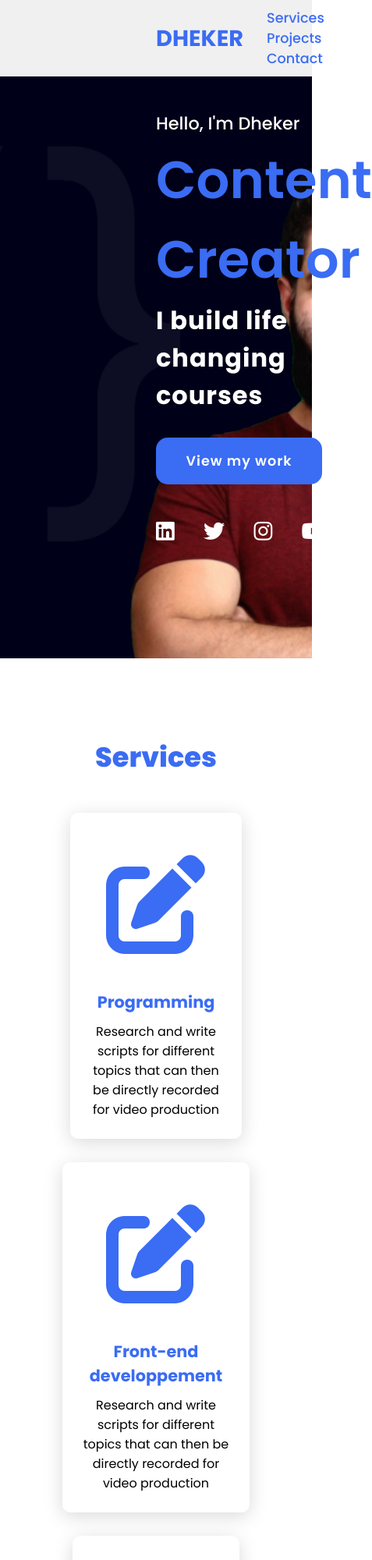
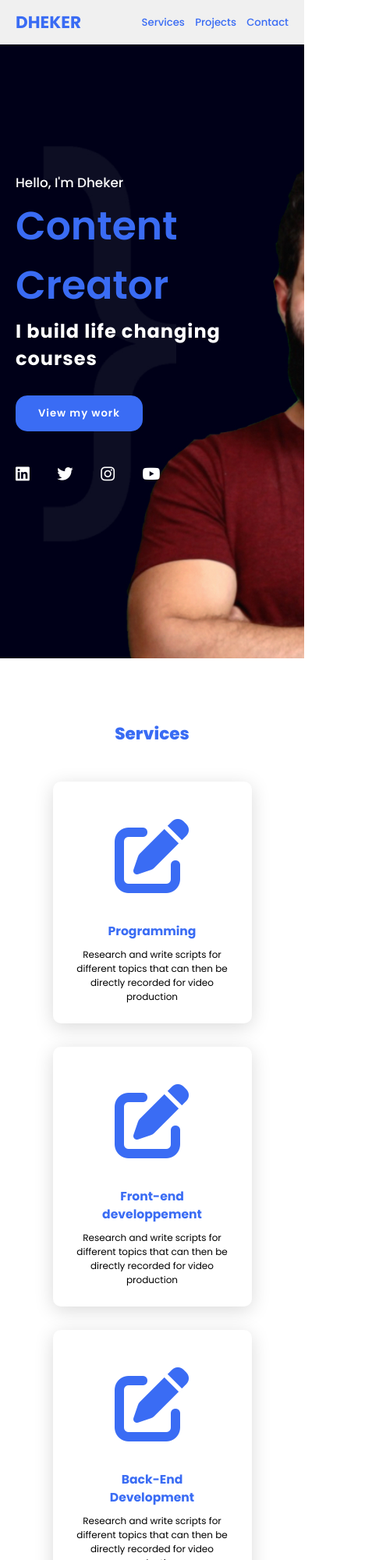
Before and after one commit to Dheker-Laadhibi/portfolio, a plain HTML site: page index.html in a window 390 px wide. Shown: the top 2000 px of the page at 78% size, 477 px wide, since content can reach past the window. Drawn offline with Linux system fonts and the light colour scheme.

Commit message:
Responsivness

```diff
--- a/index.css
+++ b/index.css
@@ -259,3 +259,57 @@ font-size: 4.5em;
    font-family: sans-serif;
    font-weight: 500;
 }
+/*switching the website to be responsive with media queries*/
+/* width Less than 1023px  from 0 to 1022*/
+@media (max-width:1023px){
+    header{
+        padding: 12px 20px;
+    }
+
+    .navigation a{
+        padding-left: 10px;
+    }
+
+    .title{
+        font-size: 1.8em;
+    }
+
+    section{
+        padding: 80px 20px;
+    }
+
+    .main-content h2{
+        font-size: 1em;
+    }
+
+    .main-content h3{
+        font-size: 1.6em;
+    }
+
+    .content{
+        flex-direction: column;
+        align-items: center;
+    }
+
+}
+
+@media (max-width:641px){
+    body{
+        font-size: 12px;
+    }
+
+    .main-content h2{
+        font-size: 0.8em;
+    }
+
+    .main-content h3{
+        font-size: 1.4em;
+    }
+}
+
+@media (max-width:300px){
+    body{
+        font-size: 10px;
+
+    }
+}
```
